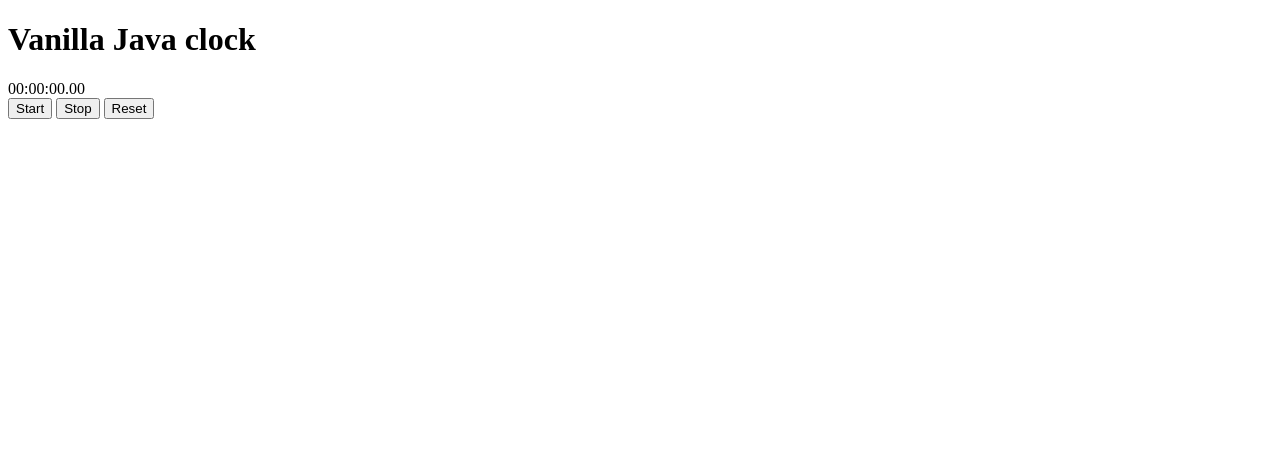
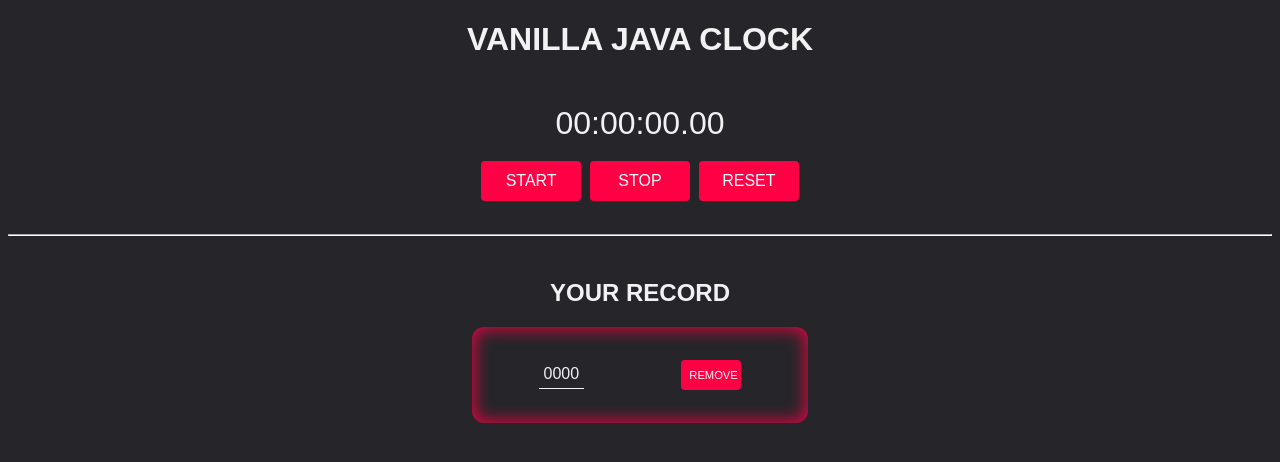
Before and after one commit to emilianoberon10/JavaClock, a plain HTML site: page index.html in a window 1280 px wide. Drawn offline with Linux system fonts and the light colour scheme.

Commit message:
style and time record

```diff
--- a/index.html
+++ b/index.html
@@ -15,9 +15,17 @@
                 <span id="clock">00:00:00.00</span>
             </div>
             <div class="clock__buttons">
-                <button id="btnstart" class="clock__buttons__start">Start</button>
-                <button id="btnstop" class="clock__buttons__Stop">Stop</button>
-                <button id="btnreset" class="clock__buttons__reset">Reset</button>
+                <button id="btnstart" class="clock__button start">Start</button>
+                <button id="btnstop" class="clock__button Stop">Stop</button>
+                <button id="btnreset" class="clock__button reset">Reset</button>
+            </div>
+        </div>
+        <hr>
+        <div class="records">
+            <h2>Your record</h2>
+            <div class="record">
+                <p class="record__time">0000</p>
+                <button class="clock__button record__btn">remove</button>
             </div>
         </div>
     </main>
--- a/main.css
+++ b/main.css
@@ -0,0 +1,67 @@
+body{
+    font-family: Arial, Helvetica, sans-serif;
+    text-align: center;
+    color:#f2f2f2;
+    background-color: #25252a;
+}
+h1,h2{
+    text-transform: uppercase;
+}
+hr{
+    border-color: white;
+}
+.clock{
+    padding: 10px;
+}
+.timer,
+.clock__buttons{
+    margin: 15px;
+    font-size: 2rem;
+}
+
+.clock__button{
+    cursor: pointer;
+    padding: 5px 8px;
+    width: 100px;
+    height: 40px;
+    background-color: rgb(255, 0, 68);
+    color:white;
+    font-size: 1rem;
+    text-transform: uppercase;
+    border: none;
+    border-radius: 4px;
+    box-shadow: inset  0 0 0 0 #f9e506;
+    transition: ease-in-out 0.3s;
+    outline: none;
+}
+.clock__button:hover{
+    box-shadow: inset  100px 0 0 0 #f9e506;
+    color:#333;
+
+}
+
+.records{
+    padding: 15px 0;
+}
+
+.record{
+    width: 60%;
+    max-width: 300px;
+    display: flex;
+    margin:auto;
+    align-items: center;
+    justify-content: space-around;
+    padding: 18px;
+    border-radius: 12px;
+    box-shadow:  inset 0 0 16px 3px rgba(255, 0, 68, 0.8);
+}
+.record__time{
+    padding: .3em;
+    border-bottom: 1px solid ;
+}
+.record__btn{
+    font-size: .7em;
+    width: 60px;
+    height: 30px;
+
+}
```
